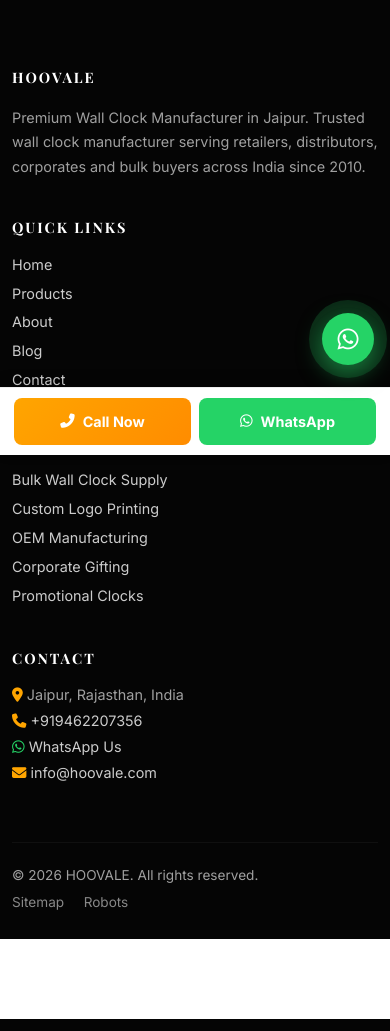
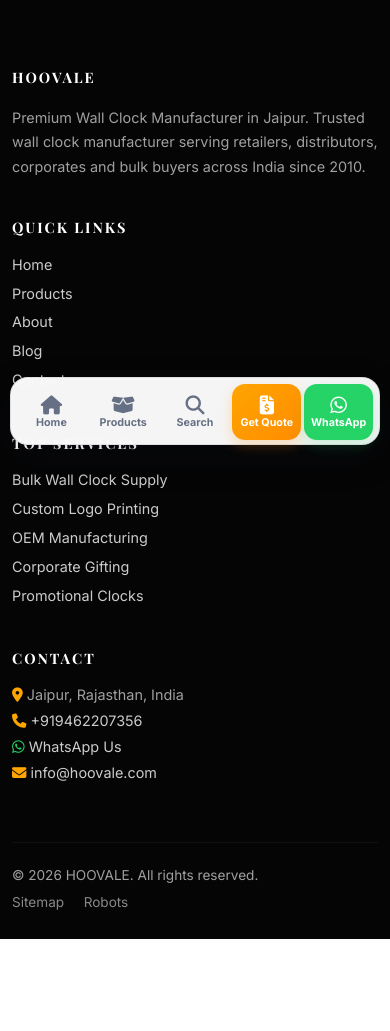
Before and after one commit to bhawanirathore7773/Hoovale, a Django app: page /blog/ in a window 390 px wide; the page is wider, and only the part inside the window is pictured. Shown: the part 389-1420 px from the top of that part. Run offline with Django 5.2, Linux system fonts and the light colour scheme; data comes from the database, SQL or seed files in the repository; data that the repository does not hold is empty; some libraries are stand-ins or nearby versions.

Commit message:
Redesign mobile bottom navigation for better UX

```diff
--- a/hoovale_project/templates/components/sticky_ctas.html
+++ b/hoovale_project/templates/components/sticky_ctas.html
@@ -75,53 +75,122 @@
     color: white;
 }
 
-/* Mobile bottom bar (only shows < 768px) */
+/* Mobile bottom navigation — app-style, compact and thumb-friendly */
 .mobile-cta-bar {
     display: none;
-    position: fixed;
-    bottom: 0;
-    left: 0;
-    right: 0;
-    background: white;
-    border-top: 1px solid #eee;
-    padding: 10px;
-    z-index: 9998;
-    box-shadow: 0 -4px 15px rgba(0, 0, 0, 0.1);
-    pointer-events: auto;
-}
-
-.mobile-cta-bar a {
-    display: flex;
-    align-items: center;
-    justify-content: center;
-    flex: 1;
-    padding: 12px 8px;
-    margin: 0 4px;
-    border-radius: 8px;
-    font-size: 0.9rem;
-    font-weight: 700;
-    text-decoration: none;
-    gap: 8px;
-}
-
-.mobile-cta-call {
-    background: linear-gradient(135deg, #FFA500, #FF8C00);
-    color: white;
-}
-
-.mobile-cta-whatsapp {
-    background: #25D366;
-    color: white;
 }
 
 @media (max-width: 768px) {
-    .mobile-cta-bar { display: flex; }
-    /* Push site content up so it's not hidden behind bar */
-    body { padding-bottom: 80px; }
-    /* Move sticky buttons up on mobile to not overlap bar */
-    .sticky-whatsapp { bottom: 90px; right: 16px; }
-    .sticky-whatsapp a { width: 52px; height: 52px; font-size: 24px; }
-    .sticky-call { display: none; }  /* Hidden — already in bottom bar */
+    .mobile-cta-bar {
+        position: fixed;
+        left: 10px;
+        right: 10px;
+        bottom: max(10px, env(safe-area-inset-bottom));
+        height: 68px;
+        display: grid;
+        grid-template-columns: repeat(5, 1fr);
+        align-items: stretch;
+        gap: 3px;
+        padding: 6px;
+        background: rgba(255,255,255,.96);
+        border: 1px solid rgba(15,23,42,.10);
+        border-radius: 18px;
+        box-shadow: 0 12px 35px rgba(15,23,42,.18);
+        backdrop-filter: blur(18px);
+        -webkit-backdrop-filter: blur(18px);
+        z-index: 9998;
+    }
+
+    .mobile-cta-item {
+        min-width: 0;
+        min-height: 56px;
+        display: flex;
+        flex-direction: column;
+        align-items: center;
+        justify-content: center;
+        gap: 3px;
+        border: 0;
+        border-radius: 13px;
+        background: transparent;
+        color: #667085;
+        text-decoration: none;
+        font: inherit;
+        font-size: .67rem;
+        font-weight: 700;
+        line-height: 1.1;
+        cursor: pointer;
+        -webkit-tap-highlight-color: transparent;
+        transition: transform .18s ease, background .18s ease, color .18s ease;
+    }
+
+    .mobile-cta-item i {
+        font-size: 19px;
+        line-height: 1;
+    }
+
+    .mobile-cta-item:active {
+        transform: scale(.94);
+    }
+
+    .mobile-cta-item.active {
+        color: #0051A3;
+        background: rgba(0,81,163,.08);
+    }
+
+    .mobile-cta-item.mobile-cta-quote {
+        color: #fff;
+        background: linear-gradient(135deg,#FFA500,#FF8C00);
+        box-shadow: 0 6px 14px rgba(255,140,0,.24);
+    }
+
+    .mobile-cta-item.mobile-cta-whatsapp {
+        color: #fff;
+        background: #25D366;
+        box-shadow: 0 6px 14px rgba(37,211,102,.20);
+    }
+
+    body {
+        padding-bottom: calc(92px + env(safe-area-inset-bottom));
+    }
+
+    .sticky-whatsapp {
+        bottom: 90px;
+        right: 16px;
+    }
+
+    .sticky-whatsapp a {
+        width: 52px;
+        height: 52px;
+        font-size: 24px;
+    }
+
+    /* The bottom WhatsApp action replaces the floating mobile WhatsApp bubble. */
+    .sticky-whatsapp {
+        display: none;
+    }
+
+    .sticky-call {
+        display: none;
+    }
+}
+
+@media (max-width: 380px) {
+    .mobile-cta-bar {
+        left: 7px;
+        right: 7px;
+        height: 64px;
+        border-radius: 16px;
+        padding: 5px;
+    }
+
+    .mobile-cta-item {
+        min-height: 52px;
+        font-size: .61rem;
+    }
+
+    .mobile-cta-item i {
+        font-size: 17px;
+    }
 }
 
 /* Tooltip on hover (desktop only) */
@@ -179,11 +248,39 @@
 </div>
 
 {# Mobile bottom bar #}
-<div class="mobile-cta-bar">
-    <a href="{% call_link %}" class="mobile-cta-call" aria-label="Call HOOVALE">
-        <i class="fas fa-phone-alt"></i> Call Now
+<nav class="mobile-cta-bar" aria-label="Quick navigation">
+    <a href="{% url 'home' %}" class="mobile-cta-item" data-bottom-nav="home" aria-label="Home">
+        <i class="fas fa-house" aria-hidden="true"></i>
+        <span>Home</span>
     </a>
-    <a href="{% whatsapp_link 'Hi HOOVALE, I want wall clock wholesale pricing.' %}" target="_blank" rel="noopener" class="mobile-cta-whatsapp" aria-label="WhatsApp HOOVALE">
-        <i class="fab fa-whatsapp"></i> WhatsApp
+
+    <a href="{% url 'products_list' %}" class="mobile-cta-item" data-bottom-nav="products" aria-label="Products">
+        <i class="fas fa-box-open" aria-hidden="true"></i>
+        <span>Products</span>
     </a>
-</div>
+
+    <a href="{% url 'products_list' %}" class="mobile-cta-item" data-bottom-nav="search" aria-label="Search products">
+        <i class="fas fa-magnifying-glass" aria-hidden="true"></i>
+        <span>Search</span>
+    </a>
+
+    <button type="button"
+            class="mobile-cta-item mobile-cta-quote"
+            data-bottom-nav="quote"
+            data-bs-toggle="modal"
+            data-bs-target="#bulkInquiryModal"
+            aria-label="Get a quote">
+        <i class="fas fa-file-invoice-dollar" aria-hidden="true"></i>
+        <span>Get Quote</span>
+    </button>
+
+    <a href="{% whatsapp_link 'Hi HOOVALE, I want wall clock wholesale pricing.' %}"
+       target="_blank"
+       rel="noopener noreferrer"
+       class="mobile-cta-item mobile-cta-whatsapp"
+       data-bottom-nav="whatsapp"
+       aria-label="Chat with HOOVALE on WhatsApp">
+        <i class="fab fa-whatsapp" aria-hidden="true"></i>
+        <span>WhatsApp</span>
+    </a>
+</nav>
```
